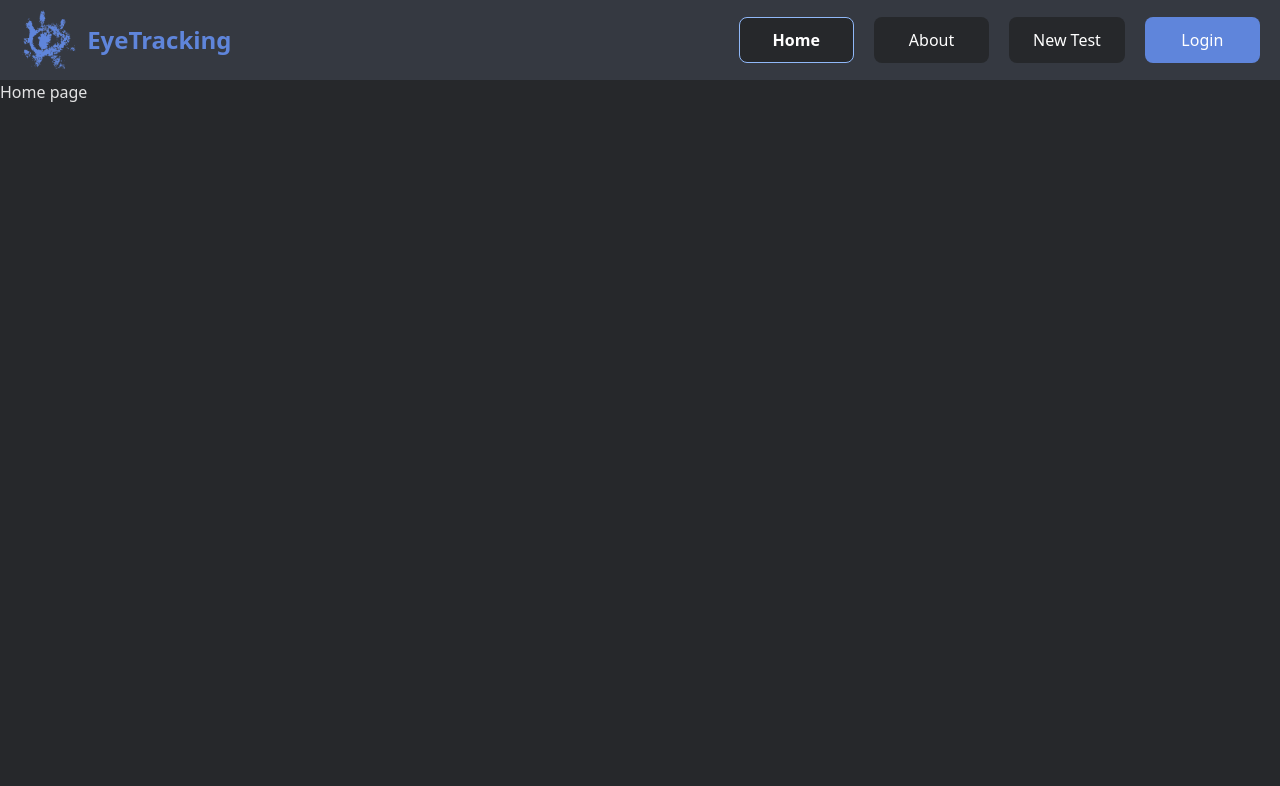
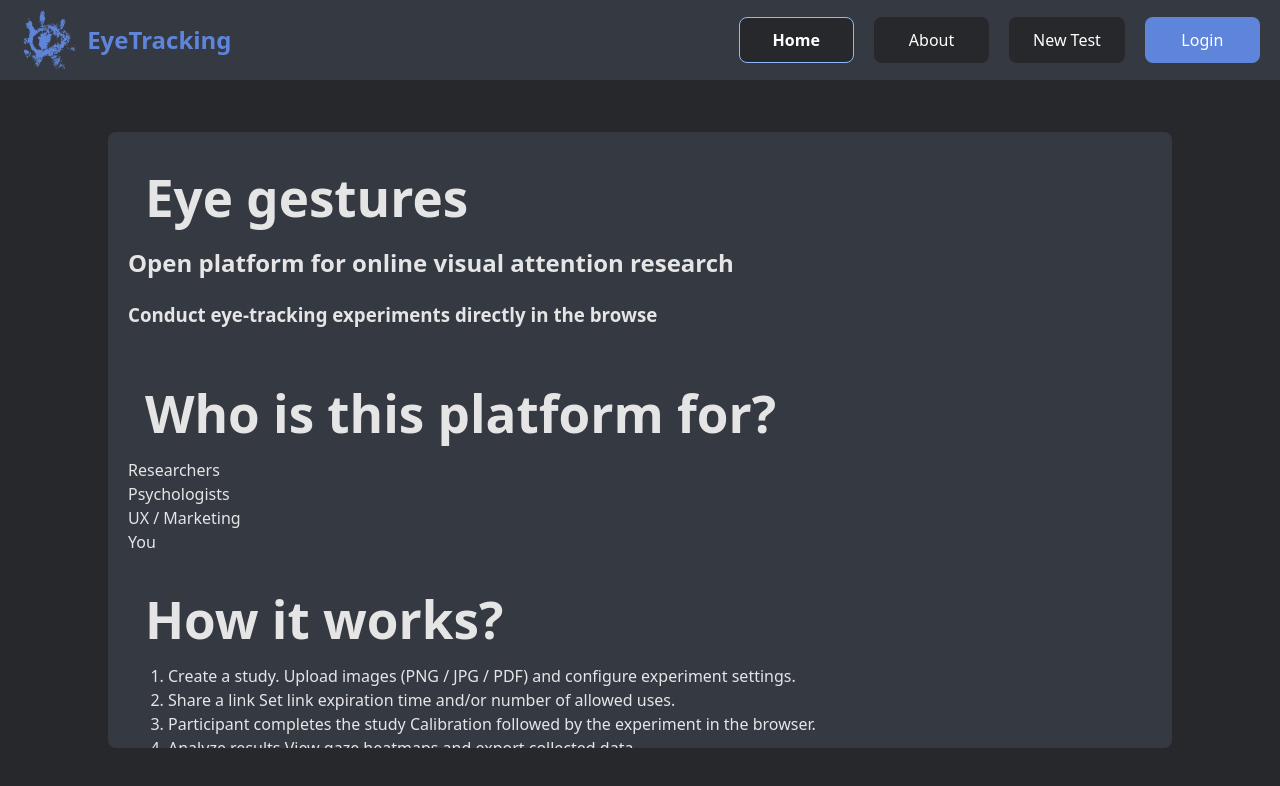
Before and after one commit to MateuszNawrocki777/pzsp2-eye-tracking, a React (Vite) app in the folder frontend/: page / in a window 1280 px wide. Shown: the top 786 px of the page. Built offline with nearby package versions, Linux system fonts and the light colour scheme; no server answers; a web font is replaced by a local one.

Commit message:
Create HomePage

```diff
--- a/frontend/src/components/appContent/AppContent.jsx
+++ b/frontend/src/components/appContent/AppContent.jsx
@@ -6,6 +6,7 @@ import PageNotFound from "./pageNotFound/PageNotFound";
 import NewTestPage from "./newTestPage/NewTestPage";
 import AdminPage from "./adminPage/AdminPage";
 import RunTestPage from "./runTestPage/RunTestPage";
+import HomePage from "./homePage/HomePage";
 
 import "./AppContent.css";
 
@@ -15,7 +16,7 @@ export default function AppContent() {
   return (
     <div className="app-content-container">
       <Routes>
-        <Route path="/" element={<div>Home page</div>} />
+        <Route path="/" element={<HomePage />} />
         <Route path="/login" element={<LoginPage />} />
         <Route path="/register" element={<RegisterPage />} />
         <Route path="/about" element={<div>About page</div>} />
--- /dev/null
+++ b/frontend/src/components/appContent/homePage/HomePage.css
@@ -0,0 +1,165 @@
+.home-container {
+  height: 100%;
+  width: 100%;
+  display: flex;
+  flex-direction: column;
+  justify-content: center;
+  align-items: center;
+}
+
+.home-content-container {
+  height: 80%;
+  width: 80%;
+  display: flex;
+  flex-direction: column;
+  align-items: stretch;
+  justify-content: space-between;
+  gap: 20px;
+  background-color: #353941;
+  border-radius: 8px;
+  padding: 20px;
+  overflow-y: auto;
+  position: relative;
+}
+
+/* .home-content-container h1 {
+  text-align: center;
+  margin-bottom: 32px;
+}
+
+.home-images-container {
+  display: flex;
+  flex-direction: row;
+  align-items: center;
+  gap: 20px;
+  padding: 20px;
+  overflow-x: auto;
+  background-color: #26282b;
+  border-radius: 8px;
+}
+
+.home-add-image-thumbnail {
+  cursor: pointer;
+}
+
+.home-add-image-text {
+  font-weight: normal;
+  cursor: auto;
+}
+
+.home-add-image-text:hover {
+  border: 1px solid transparent;
+}
+
+.home-preview-image-button {
+  top: 5px;
+  left: 5px;
+}
+
+.home-remove-image-button {
+  top: 5px;
+  right: 5px;
+}
+
+.home-remove-image-button:hover {
+  border-color: #ff4a4a;
+}
+
+.home-control-container {
+  display: flex;
+  flex-direction: row;
+  justify-content: space-between;
+}
+
+.home-control-panel {
+  background-color: #26282b;
+  border-radius: 8px;
+  padding: 20px;
+  display: flex;
+  flex-direction: column;
+  gap: 10px;
+  width: 20%;
+}
+
+.home-control-panel h2 {
+  margin: 0;
+  text-align: center;
+}
+
+.home-control-checkbox {
+  display: flex;
+  align-items: center;
+  gap: 10px;
+  user-select: none;
+}
+
+.home-time-input {
+  width: 2.5rem;
+}
+
+.home-reset-button {
+  position: absolute;
+  top: 20px;
+  right: 20px;
+  background-color: #26282b;
+}
+
+.home-reset-button:hover {
+  border-color: #ff4a4a;
+}
+
+.home-reset-popup-message-content {
+  display: flex;
+  flex-direction: column;
+  align-items: stretch;
+  margin: 10px 20px;
+}
+
+.home-reset-popup-buttons-container {
+  display: flex;
+  flex-direction: row;
+  justify-content: space-between;
+  margin-top: 30px;
+}
+
+.home-reset-popup-message-content h2 {
+  margin: 0;
+  text-align: center;
+}
+
+.home-finish-test-control {
+  flex: 1;
+  display: flex;
+  flex-direction: column;
+  justify-content: flex-end;
+  align-items: stretch;
+  gap: 10px;
+}
+
+.home-finish-test-control p {
+  margin: 0;
+  font-size: 0.9rem;
+  color: #bbbbbb;
+  display: flex;
+  align-items: center;
+  min-height: 1.5em;
+}
+
+.home-finish-test-control p .material-symbols-outlined {
+  vertical-align: middle;
+  margin-right: 5px;
+  font-size: 1rem;
+}
+
+.home-save-test-button {
+  background-color: #5f85db;
+}
+
+.home-save-test-button.disabled-button {
+  background-color: #353941;
+  cursor: not-allowed;
+}
+
+.home-save-test-button.disabled-button:hover {
+  border-color: transparent;
+} */
--- /dev/null
+++ b/frontend/src/components/appContent/homePage/HomePage.jsx
@@ -0,0 +1,51 @@
+import { useState, useRef } from "react";
+import { useNavigate } from "react-router-dom";
+
+import { useNewTest } from "../../../hooks/newTestContext";
+
+import "./HomePage.css";
+
+export default function HomePage() {
+  return (
+    <div className="home-container">
+      <div className="home-content-container">
+        <div className="home-title-section">
+          <h1 className="home-header">Eye gestures</h1>
+          <h2 className="home-header-description">
+            Open platform for online visual attention research
+          </h2>
+          <h3 className="home-header-description-2">
+            Conduct eye-tracking experiments directly in the browse
+          </h3>
+        </div>
+        <div className="home-for-who-section">
+          <h1>Who is this platform for?</h1>
+          <div className="audience-tile-researcher">Researchers</div>
+          <div className="audience-tile-psychologist">Psychologists</div>
+          <div className="audience-tile-marketing">UX / Marketing</div>
+          <div className="audience-tile-you">You</div>
+        </div>
+        <div className="home-instructions-section">
+          <h1>How it works?</h1>
+          <ol>
+            <li>
+              Create a study. Upload images (PNG / JPG / PDF) and configure
+              experiment settings.
+            </li>
+            <li>
+              Share a link Set link expiration time and/or number of allowed
+              uses.{" "}
+            </li>
+            <li>
+              Participant completes the study Calibration followed by the
+              experiment in the browser.
+            </li>
+            <li>
+              Analyze results View gaze heatmaps and export collected data.
+            </li>
+          </ol>
+        </div>
+      </div>
+    </div>
+  );
+}
```
